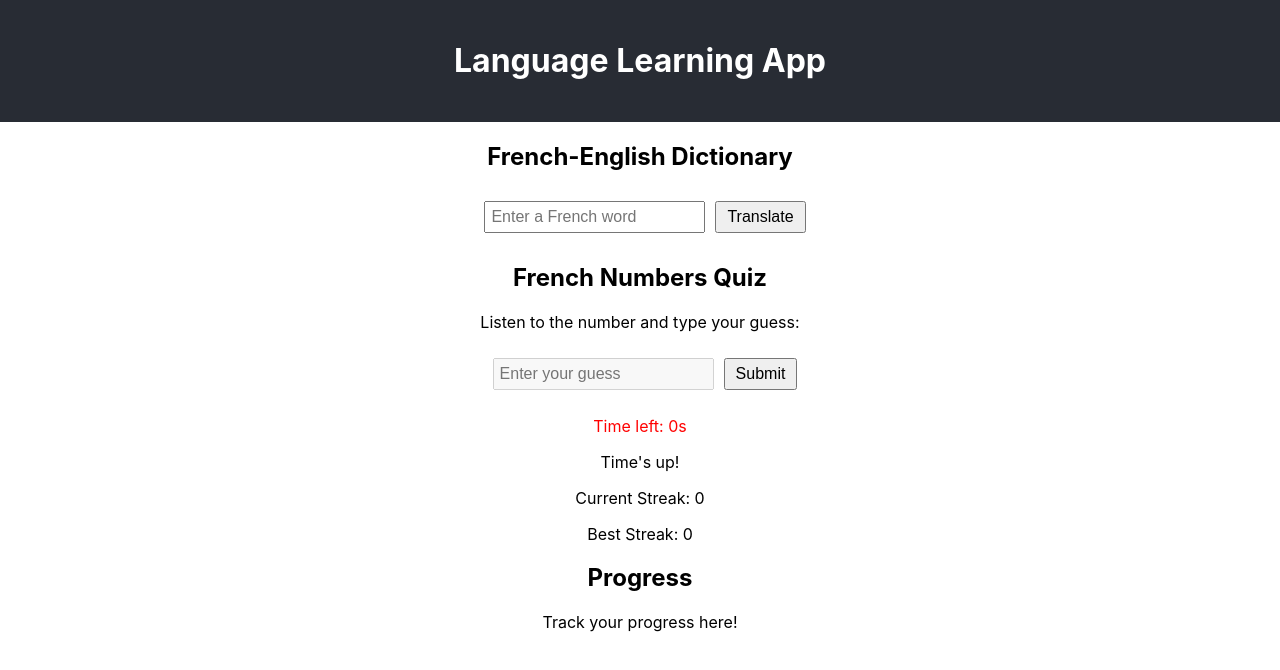
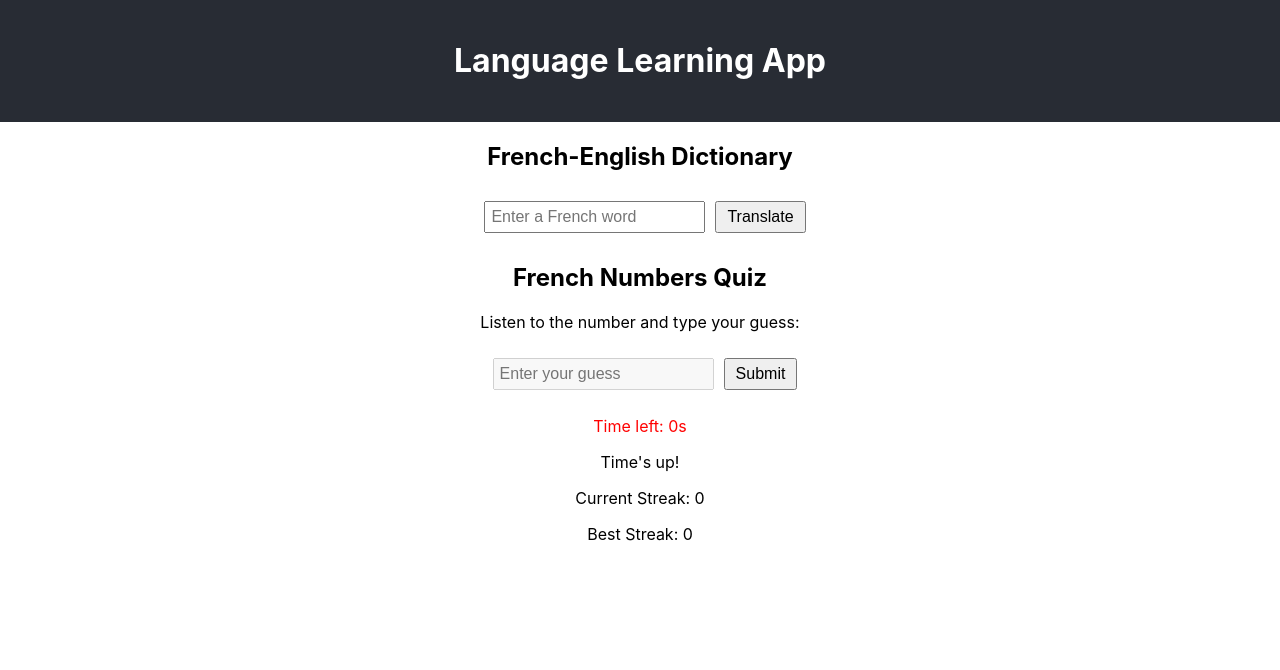
Before and after one commit to henry227phanrang/mult213-a3-henry, a React (Create React App) app: page / in a window 1280 px wide. Shown: the top 670 px of the page. Built offline with nearby package versions, Linux system fonts and the light colour scheme.

Commit message:
update App.js

```diff
--- a/src/App.js
+++ b/src/App.js
@@ -1,6 +1,5 @@
 import React from "react";
 import LessonList from "./components/LessonList";
-import Progress from "./components/Progress";
 import Quiz from "./components/Quiz";
 import "./styles/App.css";
 
@@ -12,7 +11,6 @@ function App() {
       </header>
       <LessonList />
       <Quiz />
-      <Progress />
     </div>
   );
 }
```
